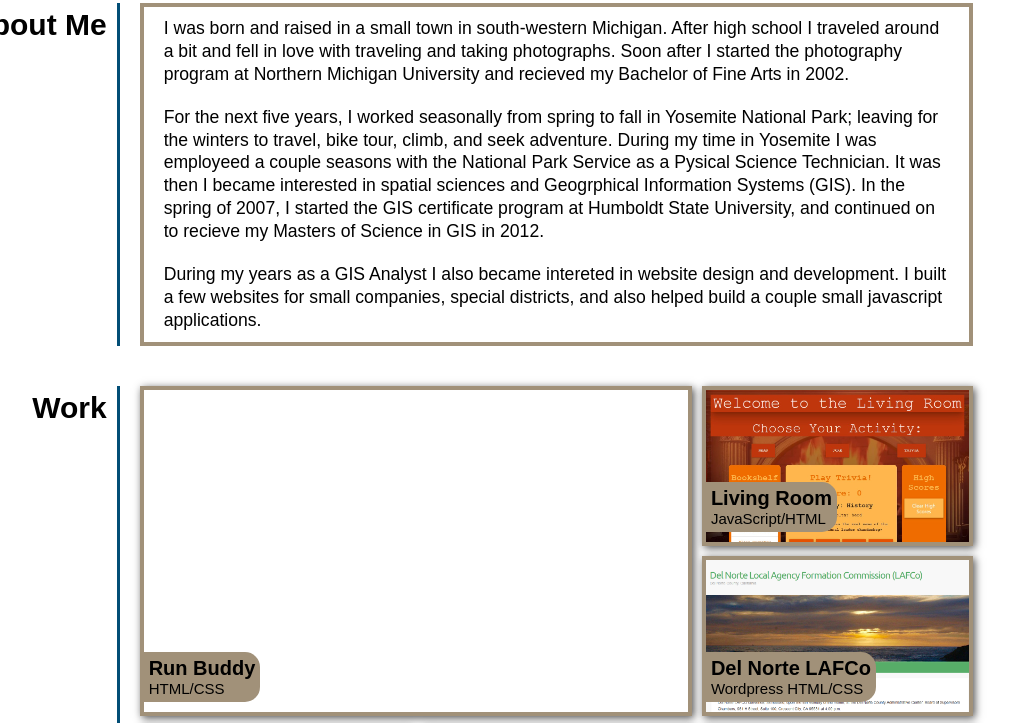
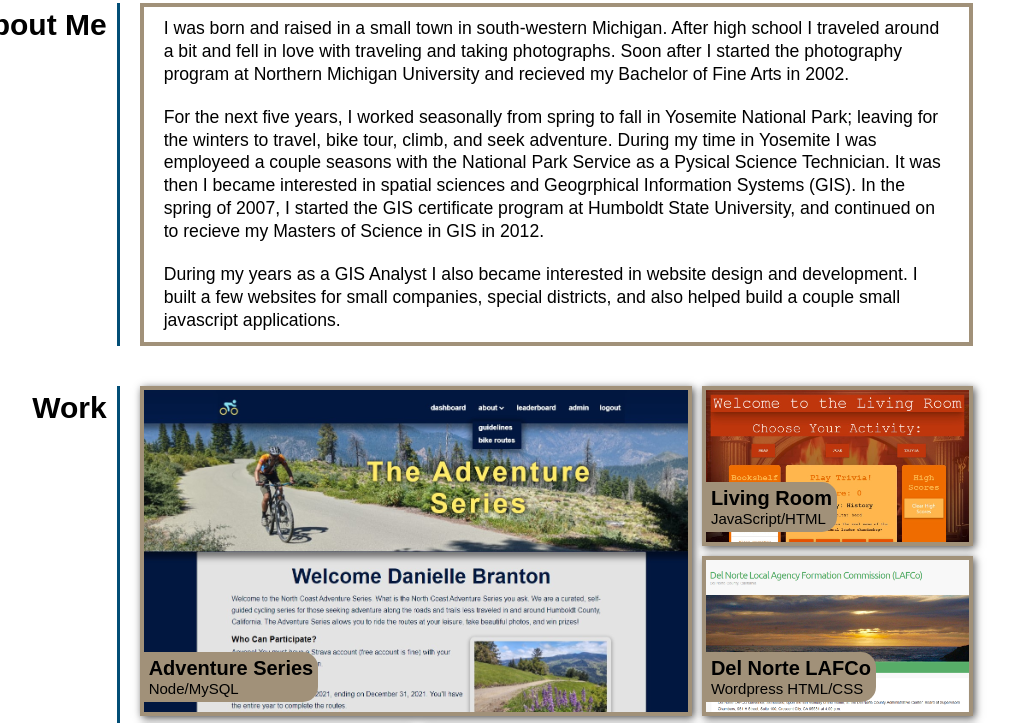
Before and after one commit to yooperjb/portfolio, a plain HTML site: page index.html in a window 1280 px wide. Shown: the part 619-1342 px from the top of the page, without its empty margins (183-1195 px from the left). Drawn offline with Linux system fonts and the light colour scheme; grey boxes are pictures that could not be loaded.

Commit message:
added adventure series to portfolio

```diff
--- a/assets/css/style.css
+++ b/assets/css/style.css
@@ -141,7 +141,7 @@ section p {
 }
 
 .project1 {
-    background-image: url("../images/run_buddy.png");
+    background-image: url("../images/adventure_series.jpg");
     grid-column: 1/3;
     grid-row: 1/3;
 }
--- a/index.html
+++ b/index.html
@@ -45,7 +45,7 @@
                 For the next five years, I worked seasonally from spring to fall in Yosemite National Park; leaving for the winters to travel, bike tour, climb, and seek adventure. During my time in Yosemite I was employeed a couple seasons with the National Park Service as a Pysical Science Technician. It was then I became interested in spatial sciences and Geogrphical Information Systems (GIS). In the spring of 2007, I started the GIS certificate program at Humboldt State University, and continued on to recieve my Masters of Science in GIS in 2012.
             </p>
             <p>
-                During my years as a GIS Analyst I also became intereted in website design and development. I built a few websites for small companies, special districts, and also helped build a couple small javascript applications.
+                During my years as a GIS Analyst I also became interested in website design and development. I built a few websites for small companies, special districts, and also helped build a couple small javascript applications.
             </p>
         </div>
     </section>
@@ -61,10 +61,10 @@
             <div class="work-grid-container">
 
                 <div class="project project1">
-                    <a href="https://yooperjb.github.io/run-buddy/" target="_blank">
+                    <a href="https://damp-anchorage-73357.herokuapp.com/" target="_blank">
                     <div class="project-title">
-                        <h3>Run Buddy</h3>
-                        <h4>HTML/CSS</h4>
+                        <h3>Adventure Series</h3>
+                        <h4>Node/MySQL</h4>
                     </div>
                     </a>
                 </div>
```
Also changed, not shown: assets/images/adventure_series.jpg (added).
